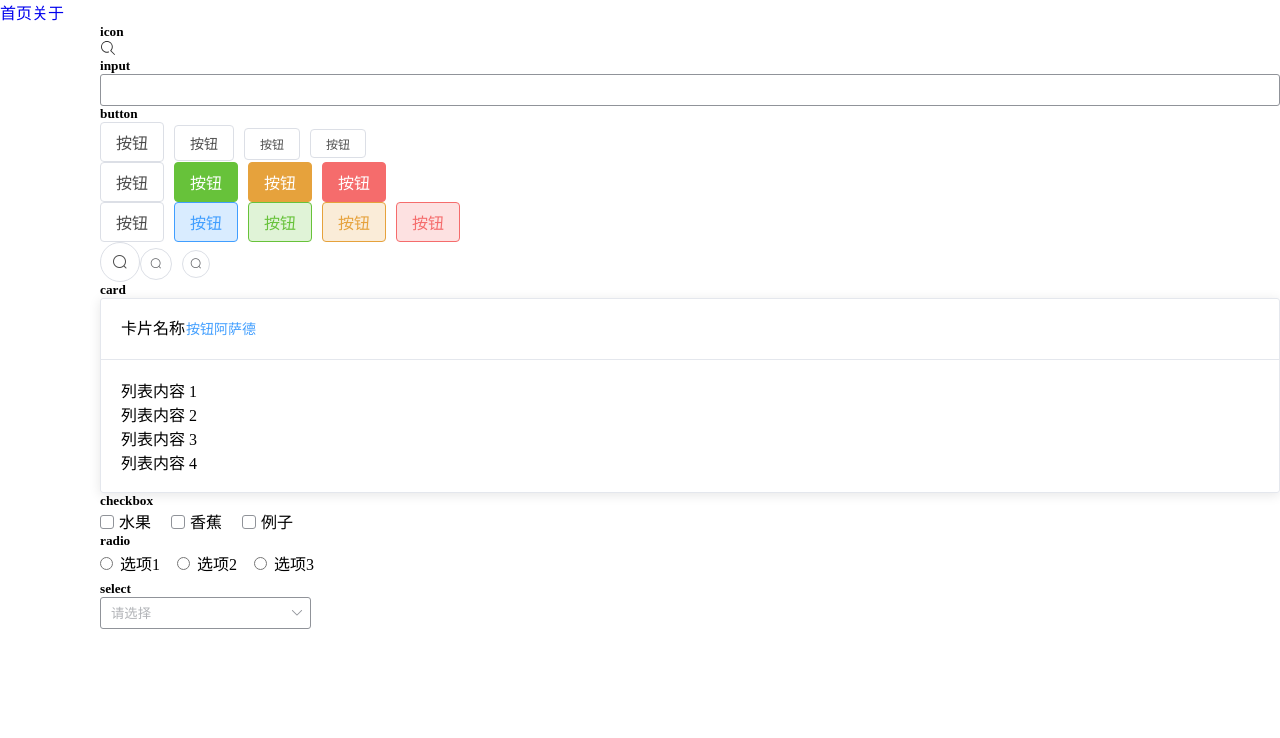
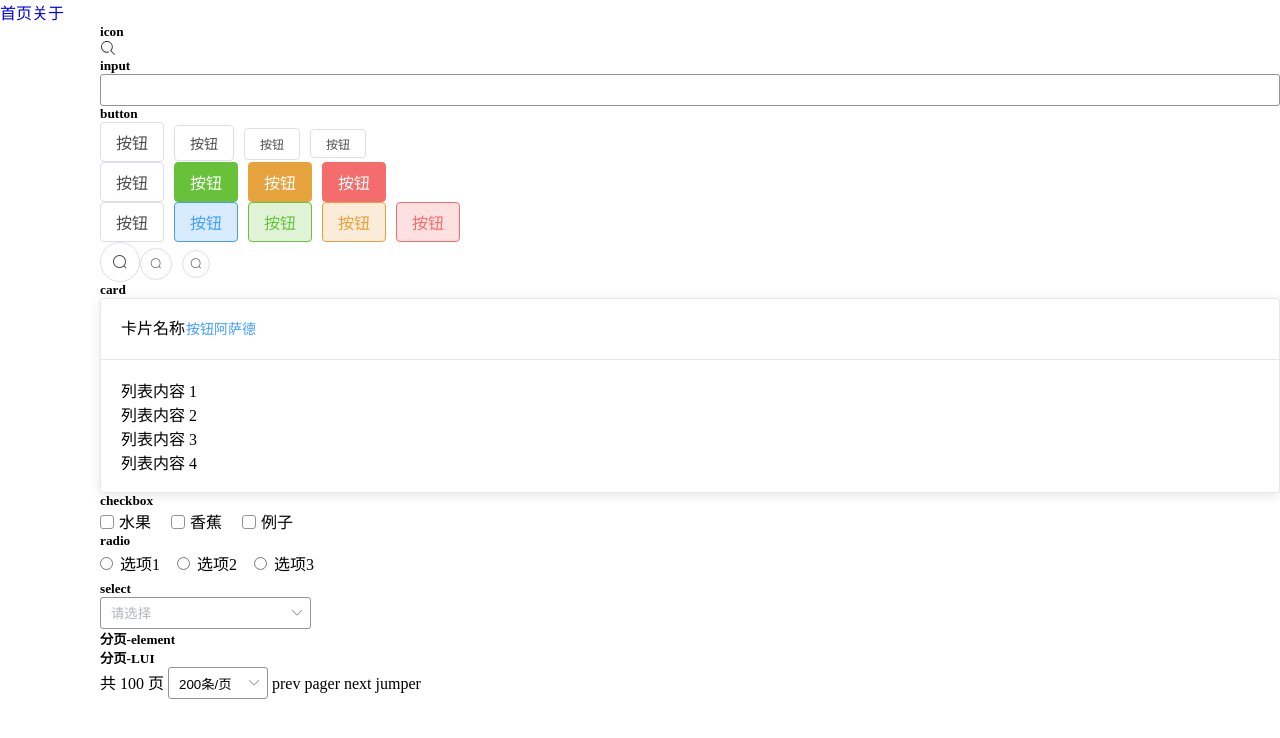
Before and after one commit to haibolian/my-website, a Vue app: page /#/ in a window 1280 px wide. Shown: the top 738 px of the page. Built offline with nearby package versions, Linux system fonts and the light colour scheme.

Commit message:
pagination

```diff
--- /dev/null
+++ b/src/LUI/package/pagination/index.vue
@@ -0,0 +1,107 @@
+<script>
+import { defineComponent, ref, toRefs, computed, h, provide} from 'vue'
+import Total from './total.vue'
+import Sizes from './sizes.vue'
+import Prev from './prev.vue'
+import Pager from './pager.vue'
+import Next from './next.vue'
+import Jumper from './jumper.vue'
+export default defineComponent({
+  name: 'LPagination',
+  componentName: 'LPagination',
+  components:{
+    Total,
+    Sizes,
+    Prev,
+    Pager,
+    Next,
+    Jumper
+  },
+  props:{
+    total: {
+      type: Number,
+      default: 100
+    },
+    pageSize: {
+      type: Number,
+      default: 10
+    },
+    pageSizes: {
+      type: Array,
+      default(){
+        return [10, 20, 30, 40]
+      }
+    },
+    currentPage: {
+      type: Number,
+      default: 1
+    },
+    layout: {
+      type: String,
+      default: 'prev, pager, next, jumper'
+    }
+  },
+
+  setup(props, { emit }){
+    // layout-arr
+    const layoutArr = computed(()=>{
+      return props.layout.split(',').map(item => item.trim())
+    })
+
+
+    // provide - changePageSize
+    const changePageSize = (val)=>{
+      emit('changePageSize', val)
+      emit('update:pageSize', val)
+    }
+    provide('changePageSize', changePageSize)
+
+
+    return {
+      layoutArr
+    }
+  },
+
+  render(){
+    const components = this.layout.split(',').map(c => c.trim())
+    const childrenNodes = []
+    const rightWrapperChildrenNodes = []
+    const TEMPLATE_MAP = {
+      total: h(Total, {
+        total: this.total
+      }),
+      sizes: h(Sizes,{
+        sizes: this.sizes,
+        pageSize: this.pageSize,
+        pageSizes: this.pageSizes
+      }),
+      pager: h(Pager,{
+        total: this.total,
+        size: this.size,
+      }),
+      prev: h(Prev),
+      next: h(Next),
+      jumper: h(Jumper),
+      slot: this.$slots?.default?.() ?? null
+    }
+
+    let haveRightWrapper = false
+
+    components.forEach(c => {
+      if( c === '->') {
+        haveRightWrapper = true
+      }
+      if(haveRightWrapper) {
+        rightWrapperChildrenNodes.push(TEMPLATE_MAP[c])
+      }else{
+        childrenNodes.push(TEMPLATE_MAP[c])
+      }
+    });
+    const rightWrapperNode = h('span', { class: 'l-pagination_rightWapper' }, rightWrapperChildrenNodes)
+    return h('div', { class: 'l-pagination' }, [...childrenNodes, rightWrapperNode])
+  }
+
+
+
+})
+</script>
--- /dev/null
+++ b/src/LUI/package/pagination/jumper.vue
@@ -0,0 +1,23 @@
+<template>
+  <span>
+    jumper
+  </span>
+</template>
+
+<script>
+import { defineComponent, onBeforeMount, onMounted, ref } from 'vue'
+export default defineComponent({
+  name:'Jumper',
+  components:{},
+  props:{
+
+  },
+  setup(props, ctx){
+
+  }
+})
+</script>
+
+<style lang='scss' scoped>
+
+</style>
--- /dev/null
+++ b/src/LUI/package/pagination/next.vue
@@ -0,0 +1,23 @@
+<template>
+  <span>
+    next
+  </span>
+</template>
+
+<script>
+import { defineComponent, onBeforeMount, onMounted, ref } from 'vue'
+export default defineComponent({
+  name:'Next',
+  components:{},
+  props:{
+
+  },
+  setup(props, ctx){
+
+  }
+})
+</script>
+
+<style lang='scss' scoped>
+
+</style>
--- /dev/null
+++ b/src/LUI/package/pagination/pager.vue
@@ -0,0 +1,23 @@
+<template>
+  <span>
+    pager
+  </span>
+</template>
+
+<script>
+import { defineComponent, onBeforeMount, onMounted, ref } from 'vue'
+export default defineComponent({
+  name:'Pager',
+  components:{},
+  props:{
+
+  },
+  setup(props, ctx){
+
+  }
+})
+</script>
+
+<style lang='scss' scoped>
+
+</style>
--- /dev/null
+++ b/src/LUI/package/pagination/prev.vue
@@ -0,0 +1,22 @@
+<template>
+  <span class="l-prev">
+    prev
+  </span>
+</template>
+
+<script>
+import { defineComponent, onBeforeMount, onMounted, ref } from 'vue'
+export default defineComponent({
+  name:'Prev',
+  props:{
+
+  },
+  setup(props, ctx){
+
+  }
+})
+</script>
+
+<style lang='scss' scoped>
+
+</style>
--- /dev/null
+++ b/src/LUI/package/pagination/sizes.vue
@@ -0,0 +1,43 @@
+<template>
+  <span class="l-pagination_sizes">
+    <l-select v-model="size" @change="changePageSize">
+      <l-option
+        v-for="s in pageSizes"
+        :key="s"
+        :label="s + '条/页'"
+        :value="s"
+      />
+    </l-select>
+  </span>
+</template>
+
+<script>
+import { defineComponent, onBeforeMount, onMounted, ref, inject } from 'vue'
+export default defineComponent({
+  name:'Sizes',
+  components:{
+
+  },
+  props:{
+    pageSizes: {
+      type: Array
+    },
+    pageSize: {
+      type: Number
+    }
+  },
+  setup(props, ctx){
+    const size = ref(props.pageSize)
+
+    // changePageSize
+    const cps = inject('changePageSize')
+    const changePageSize = (s)=>{
+      cps(s)
+    }
+    return {
+      size,
+      changePageSize
+    }
+  }
+})
+</script>
--- /dev/null
+++ b/src/LUI/package/pagination/total.vue
@@ -0,0 +1,25 @@
+<template>
+  <span class="l-pagination_total">
+    共 {{ total }} 页
+  </span>
+</template>
+
+<script>
+import { defineComponent, onBeforeMount, onMounted, ref } from 'vue'
+export default defineComponent({
+  name:'Total',
+  components:{},
+  props:{
+    total: {
+      type: Number
+    }
+  },
+  setup(props, ctx){
+
+  }
+})
+</script>
+
+<style lang='scss' scoped>
+
+</style>
--- a/src/LUI/style/index.scss
+++ b/src/LUI/style/index.scss
@@ -12,6 +12,7 @@
 @import './form.scss';
 @import './switch.scss';
 @import './counter.scss';
+@import './pagination.scss';
 
 *{
   margin: 0;
--- /dev/null
+++ b/src/LUI/style/pagination.scss
@@ -0,0 +1,14 @@
+@import './variables.scss';
+
+.l-pagination_rightWrapper {
+  float: right;
+}
+
+.l-pagination_sizes {
+  .l-select {
+    width: 100px;
+    .l-select-inner {
+      text-align: center;
+    }
+  }
+}
--- a/src/main.ts
+++ b/src/main.ts
@@ -5,6 +5,7 @@ import store from './store'
 // element-plus
 import ElementUI from 'element-plus'
 import 'element-plus/lib/theme-chalk/index.css'
+import zhCn from 'element-plus/es/locale/lang/zh-cn'
 
 // LUI
 import LUI from './LUI/index'
@@ -23,5 +24,5 @@ const app = createApp(App)
 
 app.use(globalComponent)
 app.use(LUI)
-app.use(ElementUI)
+app.use(ElementUI, {locale: zhCn})
 app.use(store).use(router).mount('#app')
--- a/src/views/Home.vue
+++ b/src/views/Home.vue
@@ -52,7 +52,25 @@
     <l-option value='12' label='玉米'></l-option>
     <l-option value='13' label='高点'></l-option>
   </l-select>
-  <h5></h5>
+  <h5>分页-element</h5>
+  <el-pagination
+    :page-sizes="[100, 200, 300, 400, 500]"
+    :page-size="pageSize"
+    layout="prev, pager, ->, total, sizes, next, jumper, slot"
+    :total="400"
+  >
+  haiyouzhe?
+  </el-pagination>
+  <h5>分页-LUI</h5>
+  <l-pagination
+    layout="total, sizes, prev, pager, next, jumper, slot"
+    :page-sizes="[100, 200, 300, 400, 500]"
+    :pageSize="pageSize"
+    :currentPage="1"
+    :total='100'
+  >
+  </l-pagination>
+
   </div>
 </template>
 
@@ -67,7 +85,9 @@
         testinput:'',
         arr:[],
         radio:'',
-        select:''
+        select:'',
+        pageSize: 200,
+        currentPage:1
       }
     },
     methods:{
```
